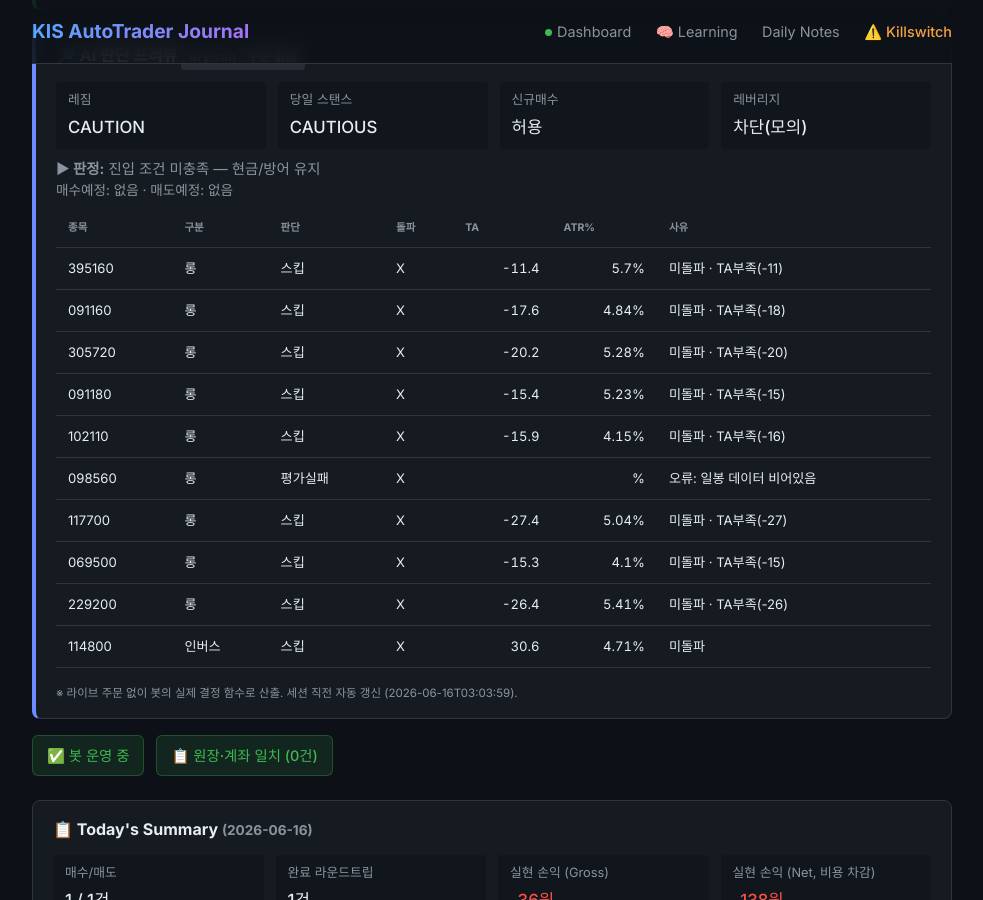
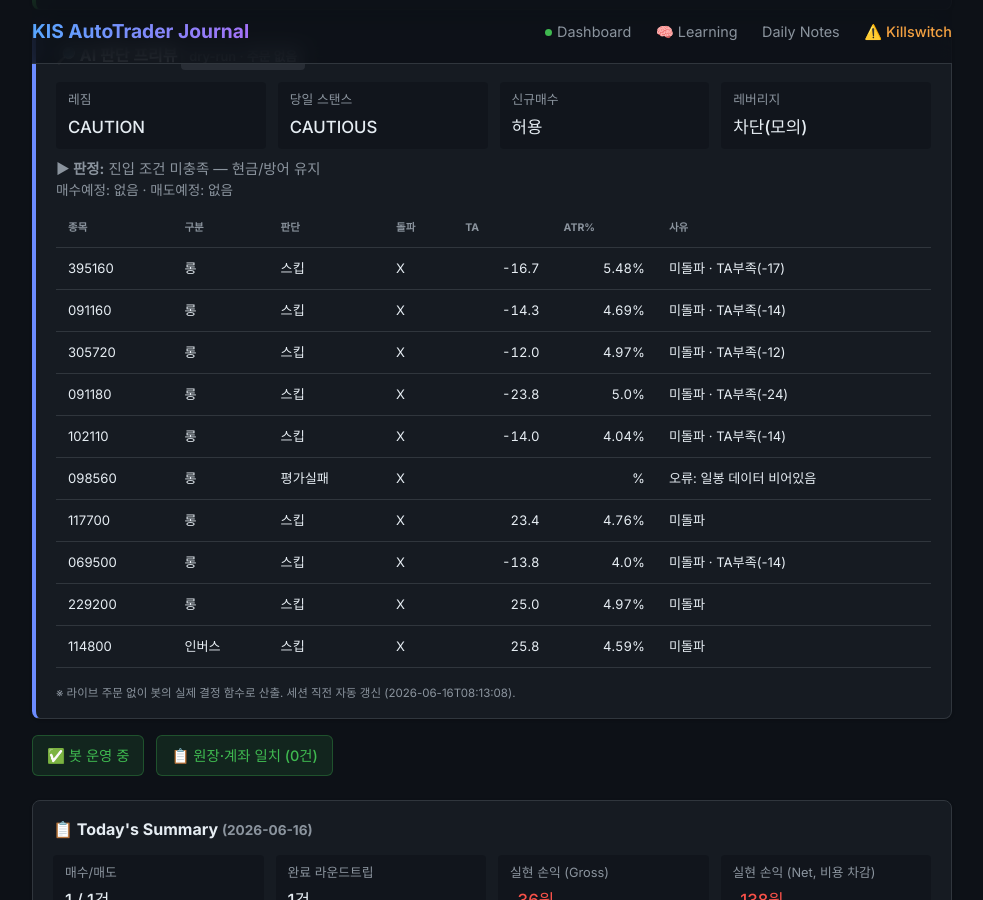
Before and after one commit to BudongJW/kis-trading-journal, a Jekyll site: the page built from index.html, in a window 1280 px wide and 900 px high, scrolled down 788 px. Shown: the whole window, without its empty margins (148-1131 px from the left). Built offline with Jekyll 4.4.1, drawn with Linux system fonts in a browser that asks for light colours; nearby versions of some CDN libraries.

Commit message:
auto: dry-run preview 06-15 23:13Z

```diff
--- a/_data/dry_run.json
+++ b/_data/dry_run.json
@@ -1,5 +1,5 @@
 {
-  "generated_at": "2026-06-16T03:03:59",
+  "generated_at": "2026-06-16T08:13:08",
   "mode": "DRY-RUN (읽기 전용, 주문 없음)",
   "market": {
     "regime": "CAUTION",
@@ -26,50 +26,50 @@
       "type": "롱",
       "decision": "스킵",
       "breakout": false,
-      "ta": -11.4,
-      "atr_pct": 5.7,
+      "ta": -16.7,
+      "atr_pct": 5.48,
       "fee_gate_ok": true,
-      "why_skip": "미돌파 · TA부족(-11)"
+      "why_skip": "미돌파 · TA부족(-17)"
     },
     {
       "symbol": "091160",
       "type": "롱",
       "decision": "스킵",
       "breakout": false,
-      "ta": -17.6,
-      "atr_pct": 4.84,
+      "ta": -14.3,
+      "atr_pct": 4.69,
       "fee_gate_ok": true,
-      "why_skip": "미돌파 · TA부족(-18)"
+      "why_skip": "미돌파 · TA부족(-14)"
     },
     {
       "symbol": "305720",
       "type": "롱",
       "decision": "스킵",
       "breakout": false,
-      "ta": -20.2,
-      "atr_pct": 5.28,
+      "ta": -12.0,
+      "atr_pct": 4.97,
       "fee_gate_ok": true,
-      "why_skip": "미돌파 · TA부족(-20)"
+      "why_skip": "미돌파 · TA부족(-12)"
     },
     {
       "symbol": "091180",
       "type": "롱",
       "decision": "스킵",
       "breakout": false,
-      "ta": -15.4,
-      "atr_pct": 5.23,
+      "ta": -23.8,
+      "atr_pct": 5.0,
       "fee_gate_ok": true,
-      "why_skip": "미돌파 · TA부족(-15)"
+      "why_skip": "미돌파 · TA부족(-24)"
     },
     {
       "symbol": "102110",
       "type": "롱",
       "decision": "스킵",
       "breakout": false,
-      "ta": -15.9,
-      "atr_pct": 4.15,
+      "ta": -14.0,
+      "atr_pct": 4.04,
       "fee_gate_ok": true,
-      "why_skip": "미돌파 · TA부족(-16)"
+      "why_skip": "미돌파 · TA부족(-14)"
     },
     {
       "symbol": "098560",
@@ -82,91 +82,91 @@
       "type": "롱",
       "decision": "스킵",
       "breakout": false,
-      "ta": -27.4,
-      "atr_pct": 5.04,
+      "ta": 23.4,
+      "atr_pct": 4.76,
       "fee_gate_ok": true,
-      "why_skip": "미돌파 · TA부족(-27)"
+      "why_skip": "미돌파"
     },
     {
       "symbol": "069500",
       "type": "롱",
       "decision": "스킵",
       "breakout": false,
-      "ta": -15.3,
-      "atr_pct": 4.1,
+      "ta": -13.8,
+      "atr_pct": 4.0,
       "fee_gate_ok": true,
-      "why_skip": "미돌파 · TA부족(-15)"
+      "why_skip": "미돌파 · TA부족(-14)"
     },
     {
       "symbol": "229200",
       "type": "롱",
       "decision": "스킵",
       "breakout": false,
-      "ta": -26.4,
-      "atr_pct": 5.41,
+      "ta": 25.0,
+      "atr_pct": 4.97,
       "fee_gate_ok": true,
-      "why_skip": "미돌파 · TA부족(-26)"
+      "why_skip": "미돌파"
     },
     {
       "symbol": "114800",
       "type": "인버스",
       "decision": "스킵",
       "breakout": false,
-      "ta": 30.6,
-      "atr_pct": 4.71,
+      "ta": 25.8,
+      "atr_pct": 4.59,
       "fee_gate_ok": true,
       "why_skip": "미돌파"
     }
   ],
   "gap_recovery": {
     "enabled_live": true,
-    "now_kst": "03:04",
+    "now_kst": "08:13",
     "window": "09:00~09:20",
     "candidates": [
       {
         "symbol": "395160",
         "name": "KODEX 미국나스닥100TR",
         "decision": "스킵",
-        "gap_open_pct": 7.05,
-        "intraday_pct": 0.09,
+        "gap_open_pct": 0.0,
+        "intraday_pct": 0.0,
         "in_window": false,
-        "reason": "촉발 없음(오버나이트=normal≠aggressive_buy)"
+        "reason": "가격데이터 부족(시가/전일종가 없음)"
       },
       {
         "symbol": "091160",
         "name": "KODEX 반도체",
         "decision": "스킵",
-        "gap_open_pct": 3.97,
-        "intraday_pct": -1.37,
+        "gap_open_pct": 0.0,
+        "intraday_pct": 0.0,
         "in_window": false,
-        "reason": "촉발 없음(오버나이트=normal≠aggressive_buy)"
+        "reason": "가격데이터 부족(시가/전일종가 없음)"
       },
       {
         "symbol": "305720",
         "name": "KODEX 2차전지",
         "decision": "스킵",
-        "gap_open_pct": 3.58,
-        "intraday_pct": 2.41,
+        "gap_open_pct": 0.0,
+        "intraday_pct": 0.0,
         "in_window": false,
-        "reason": "촉발 없음(오버나이트=normal≠aggressive_buy)"
+        "reason": "가격데이터 부족(시가/전일종가 없음)"
       },
       {
         "symbol": "091180",
         "name": "KODEX 자동차",
         "decision": "스킵",
-        "gap_open_pct": 3.03,
-        "intraday_pct": 1.33,
+        "gap_open_pct": 0.0,
+        "intraday_pct": 0.0,
         "in_window": false,
-        "reason": "촉발 없음(오버나이트=normal≠aggressive_buy)"
+        "reason": "가격데이터 부족(시가/전일종가 없음)"
       },
       {
         "symbol": "102110",
         "name": "KODEX 금융",
         "decision": "스킵",
-        "gap_open_pct": 5.72,
-        "intraday_pct": -0.49,
+        "gap_open_pct": 0.0,
+        "intraday_pct": 0.0,
         "in_window": false,
-        "reason": "촉발 없음(오버나이트=normal≠aggressive_buy)"
+        "reason": "가격데이터 부족(시가/전일종가 없음)"
       },
       {
         "symbol": "098560",
@@ -181,28 +181,28 @@
         "symbol": "117700",
         "name": "KODEX 철강",
         "decision": "스킵",
-        "gap_open_pct": 9.36,
-        "intraday_pct": -3.33,
+        "gap_open_pct": 0.0,
+        "intraday_pct": 0.0,
         "in_window": false,
-        "reason": "촉발 없음(오버나이트=normal≠aggressive_buy)"
+        "reason": "가격데이터 부족(시가/전일종가 없음)"
       },
       {
         "symbol": "069500",
         "name": "KODEX KOSPI200",
         "decision": "스킵",
-        "gap_open_pct": 5.45,
-        "intraday_pct": -0.02,
+        "gap_open_pct": 0.0,
+        "intraday_pct": 0.0,
         "in_window": false,
-        "reason": "촉발 없음(오버나이트=normal≠aggressive_buy)"
+        "reason": "가격데이터 부족(시가/전일종가 없음)"
       },
       {
         "symbol": "229200",
         "name": "KODEX KOSDAQ150",
         "decision": "스킵",
-        "gap_open_pct": 2.8,
-        "intraday_pct": -1.21,
+        "gap_open_pct": 0.0,
+        "intraday_pct": 0.0,
         "in_window": false,
-        "reason": "촉발 없음(오버나이트=normal≠aggressive_buy)"
+        "reason": "가격데이터 부족(시가/전일종가 없음)"
       }
     ]
   },
@@ -220,18 +220,15 @@
       "symbol": "SCHG",
       "type": "long",
       "decision": "스킵",
-      "breakout": false,
-      "ta": 6.8,
-      "atr_pct": 1.46,
-      "why_skip": "미돌파 · TA부족(+7)"
+      "why_skip": "재진입쿨다운(2일, churn방지)"
     },
     {
       "symbol": "XLF",
       "type": "long",
       "decision": "스킵",
       "breakout": false,
-      "ta": 15.9,
-      "atr_pct": 1.09,
+      "ta": 16.2,
+      "atr_pct": 1.12,
       "why_skip": "미돌파"
     },
     {
@@ -239,16 +236,16 @@
       "type": "inverse",
       "decision": "스킵",
       "breakout": false,
-      "ta": 6.2,
+      "ta": 3.1,
       "atr_pct": 1.17,
-      "why_skip": "미돌파 · TA부족(+6)"
+      "why_skip": "미돌파 · TA부족(+3)"
     },
     {
       "symbol": "PSQ",
       "type": "inverse",
       "decision": "스킵",
       "breakout": false,
-      "ta": 6.3,
+      "ta": 6.2,
       "atr_pct": 1.94,
       "why_skip": "미돌파 · TA부족(+6)"
     },
@@ -258,7 +255,7 @@
       "decision": "스킵",
       "breakout": false,
       "ta": 17.4,
-      "atr_pct": 0.58,
+      "atr_pct": 0.59,
       "why_skip": "미돌파 · 수수료게이트"
     },
     {
@@ -266,7 +263,7 @@
       "type": "defensive",
       "decision": "스킵",
       "breakout": false,
-      "ta": 16.9,
+      "ta": 21.8,
       "atr_pct": 0.08,
       "why_skip": "미돌파 · 수수료게이트"
     }
```
